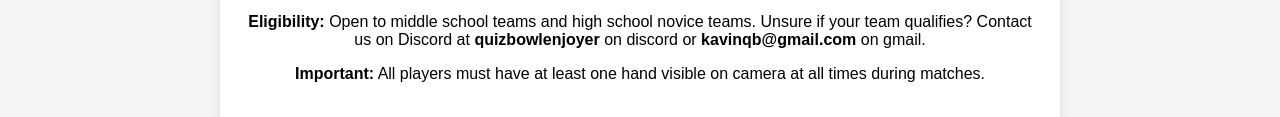
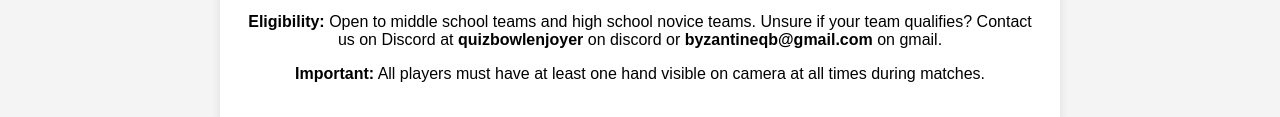
Before and after one commit to Kavin-Anreddy/ByzantineQuizBowl, a plain HTML site: page BYZANTINE Tournament/index.html in a window 1280 px wide. Shown: the part 301-418 px from the top of the page. Drawn offline with Linux system fonts and the light colour scheme.

Commit message:
small fix

```diff
--- a/BYZANTINE Tournament/index.html
+++ b/BYZANTINE Tournament/index.html
@@ -58,7 +58,7 @@
                 The tournament will use the <strong>TSE MS #1</strong> question set, and statistics will be uploaded to <a href="https://hsquizbowl.org/" target="_blank">hsquizbowl.org</a> after the event.
             </p>
             <p>
-                <strong>Eligibility:</strong> Open to middle school teams and high school novice teams. Unsure if your team qualifies? Contact us on Discord at <strong>quizbowlenjoyer</strong> on discord or <strong>kavinqb@gmail.com</strong> on gmail.
+                <strong>Eligibility:</strong> Open to middle school teams and high school novice teams. Unsure if your team qualifies? Contact us on Discord at <strong>quizbowlenjoyer</strong> on discord or <strong>byzantineqb@gmail.com</strong> on gmail.
             </p>
             <p>
                 <strong>Important:</strong> All players must have at least one hand visible on camera at all times during matches.
```
